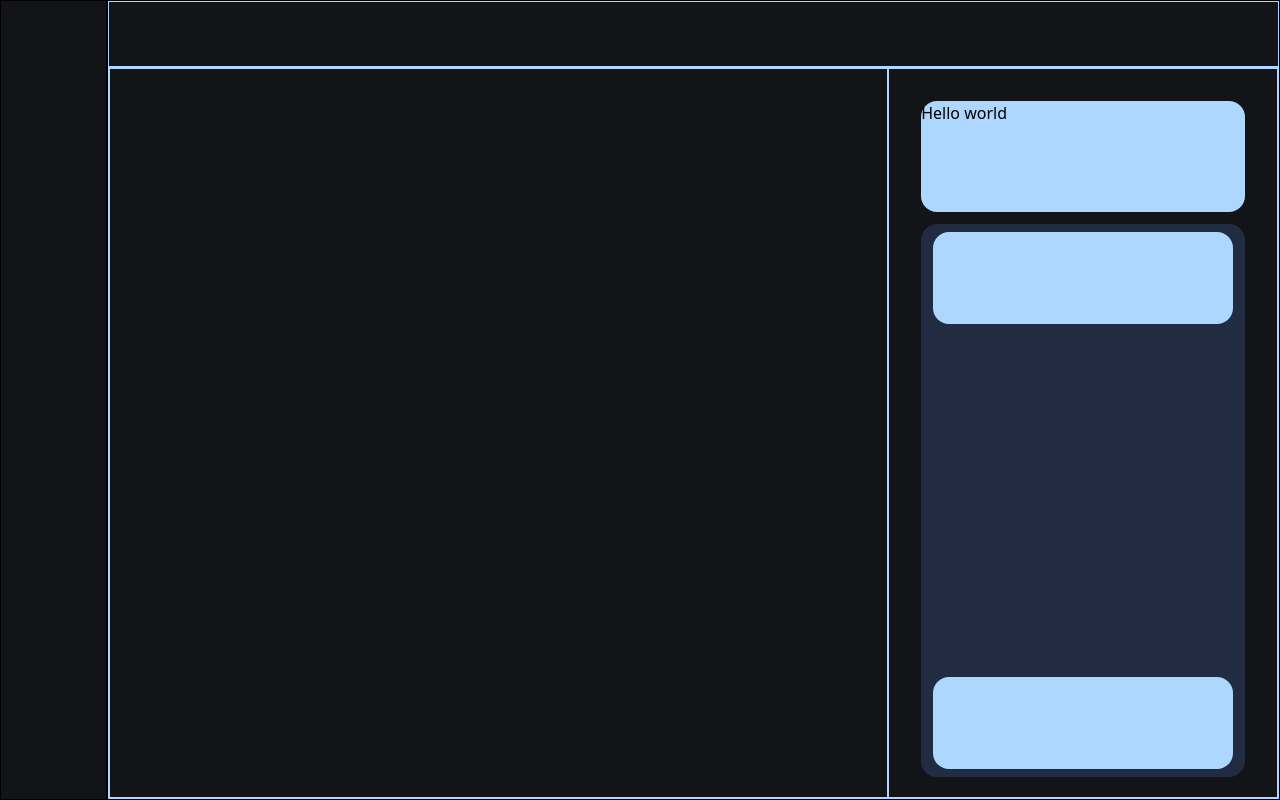
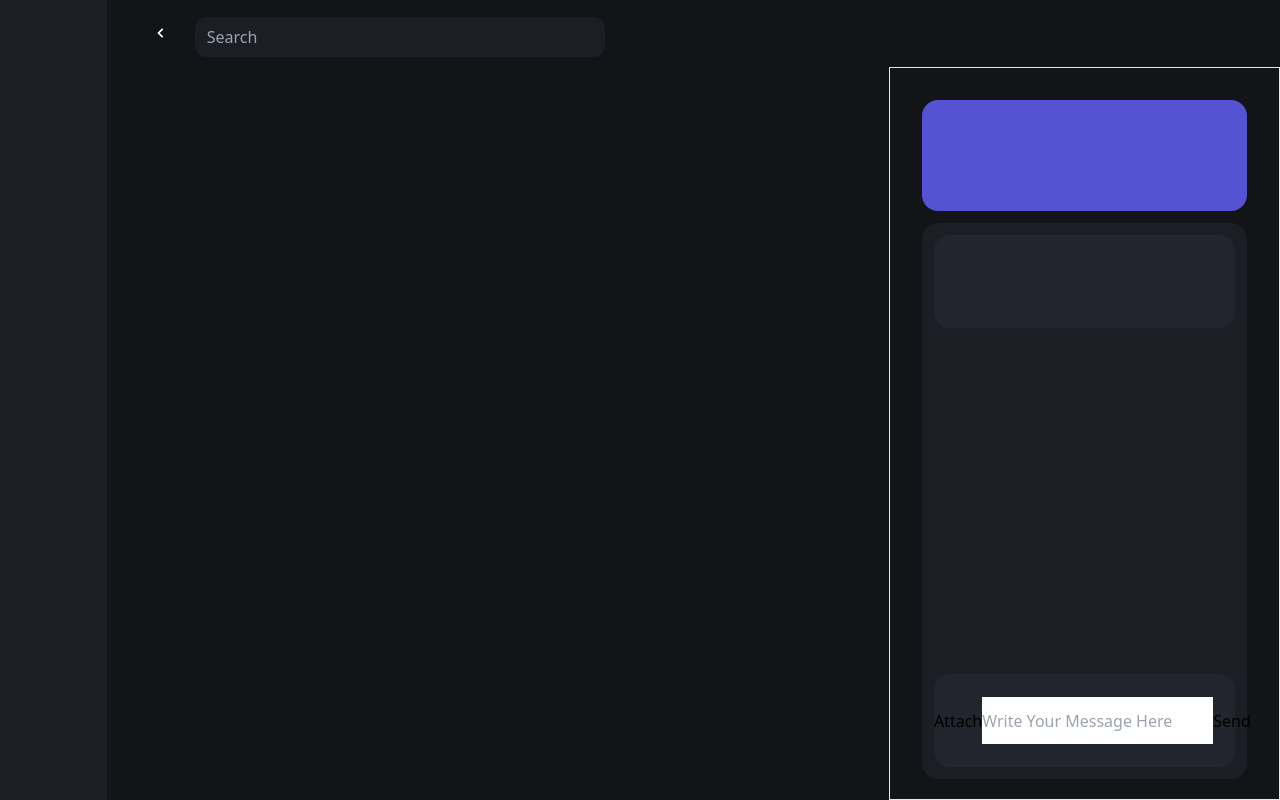
Before and after one commit to kunal-gg/iitj-omegle, a Next.js app: page /chat in a window 1280 px wide. Built offline with nearby package versions, Linux system fonts and the light colour scheme; no server answers.

Commit message:
done with the UI of the chat room

```diff
--- a/package.json
+++ b/package.json
@@ -21,6 +21,7 @@
     "postcss": "8.4.21",
     "react": "18.2.0",
     "react-dom": "18.2.0",
+    "react-icons": "^4.8.0",
     "tailwindcss": "3.3.1",
     "typescript": "5.0.3"
   },
--- a/pages/chat.tsx
+++ b/pages/chat.tsx
@@ -1,4 +1,5 @@
 import React, { useEffect, useRef } from "react"
+import { BiChevronLeft} from "react-icons/bi";
 
 export default function Chat() {
 
@@ -19,11 +20,15 @@ export default function Chat() {
     // coding the UI of the video chatting system
     return (
         <main className="bg-[#121418] flex h-screen w-screen" >
-            <section className="border border-white h-screen w-1/12"></section>
-            <section className="border border-white h-screen w-11/12 flex flex-col">
-                <section className="border border-primary-text w-full basis-1/12 "></section>
-                <section className="border border-primary-text w-full flex-grow flex">
-                    <div className="border border-primary-text h-full w-2/3"></div>
+            <section className="h-screen w-1/12">
+                <SideNav />
+            </section>
+            <section className="h-screen w-11/12 flex flex-col">
+                <section className="w-full basis-1/12 ">
+                    <Nav />
+                </section>
+                <section className="w-full flex-grow flex">
+                    <div className="h-full w-2/3"></div>
                     <ChatBox />
                 </section>
             </section>
@@ -31,19 +36,53 @@ export default function Chat() {
     )
 }
 
+// The side Nav
+
+export function SideNav() {
+    return(
+        <main className="bg-[#1c1e25] w-full h-full">
+
+        </main>
+    )
+}
+
+// Top Nav
+export function Nav(){
+    return (
+        <main className="flex justify-between w-full h-full items-center px-10">
+            <div className="basis-1/2">
+                <button className="pr-5 py-1 mx-1 text-xl text-white"><BiChevronLeft/></button>
+                <input type="text" placeholder="Search" className="w-3/4 bg-[#1c1e25] px-3 py-2 mt-2 rounded-xl" />
+            </div>
+            <div>
+
+            </div>
+        </main>
+    )
+}
+
+// stpes needed to be done
+// 1. Create a video element
+// 2. Seperate out that Input Box
+// 3. Clean up the code
+
 export function ChatBox() {
     return (
         <div className="border border-primary-text h-full w-1/3 p-8">
-            <div className="bg-primary-text rounded-2xl w-full h-1/6 mb-3 ">
-                Hello world
+            <div className="bg-[#5553d3] text-white rounded-2xl w-full h-1/6 mb-3 ">
+
             </div>
-            <div className="bg-primary rounded-2xl w-full h-5/6 flex flex-col">
-                <div className="bg-primary-text flex h-1/6 rounded-2xl mx-3 my-2">
-                    <div className="bg-primary-text"></div>
-                    <div className="bg-primary-text"></div>
+            <div className="bg-[#1c1e25] rounded-2xl w-full h-5/6 flex flex-col">
+                <div className="bg-[#23252e] flex h-1/6 rounded-2xl mx-3 my-3">
+                    <div className=""></div>
+                    <div className=""></div>
                 </div>
                 <div className="flex-grow"></div>
-                <div className="bg-primary-text h-1/6 rounded-2xl mx-3 my-2"></div>
+                <div className="bg-[#23252e]  h-1/6 rounded-2xl mx-3 my-3 flex flex-row item-center">
+                    <button>Attach</button>
+                    <input type="text" placeholder="Write Your Message Here" className="h-1/2 m-auto flex-grow" />
+                    <button>Send</button>
+                </div>
             </div>
         </div>
     )
--- a/tailwind.config.js
+++ b/tailwind.config.js
@@ -6,11 +6,6 @@ module.exports = {
     './app/**/*.{js,ts,jsx,tsx}',
   ],
   theme: {
-    colors: {
-      'primary-text': "#add7ff",
-      'secondary': "#1b2334",
-      'primary': '#212b42'
-    },
     extend: {
       backgroundImage: {
         'gradient-radial': 'radial-gradient(var(--tw-gradient-stops))',
```
Also changed, not shown: 2 other files (tests, documents, lock files or other folders).
